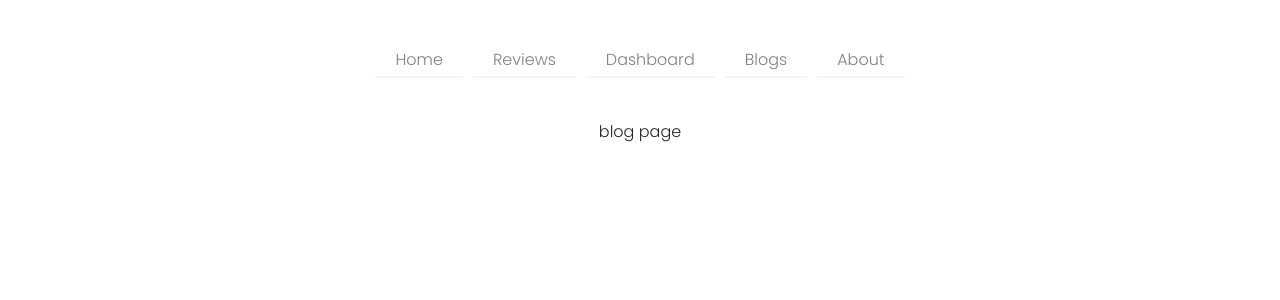
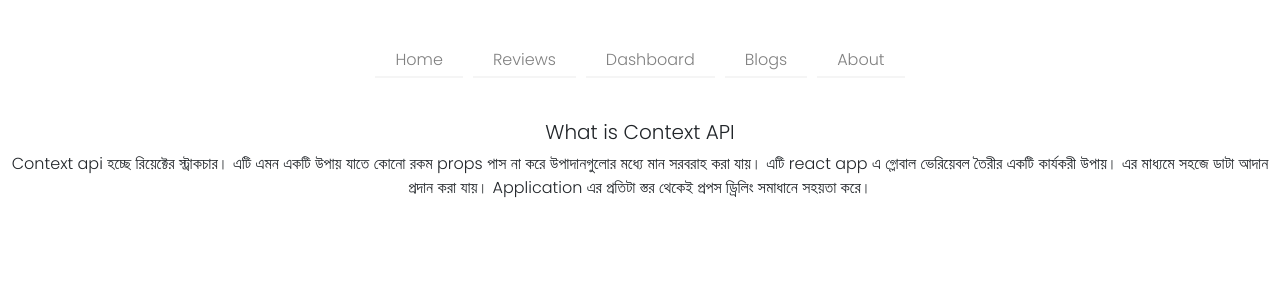
Before and after one commit to SunjatunRuna/product-analysis-website, a React (Create React App) app: page /blogs in a window 1280 px wide. Shown: the top 300 px of the page. Built offline with nearby package versions, Linux system fonts and the light colour scheme; a web font is replaced by a local one.

Commit message:
customer review update

```diff
--- a/src/components/Blogs/Blogs.js
+++ b/src/components/Blogs/Blogs.js
@@ -3,7 +3,12 @@ import React from 'react';
 const Blogs = () => {
     return (
         <div>
-            blog page
+            <h5>What is Context API</h5>
+            <p>Context api হচ্ছে রিয়েক্টের স্ট্রাকচার।
+                এটি এমন একটি উপায় যাতে কোনো রকম props পাস না করে উপাদানগুলোর মধ্যে মান সরবরাহ করা
+                 যায়। এটি react app এ গ্লোবাল ভেরিয়েবল তৈরীর একটি কার্যকরী উপায়।
+                 এর মাধ্যমে সহজে ডাটা আদান প্রদান করা যায়।
+                 Application এর প্রতিটা স্তর থেকেই প্রপস ড্রিলিং সমাধানে সহয়তা করে।</p>
         </div>
     );
 };
--- a/src/components/Home/Review/Review.js
+++ b/src/components/Home/Review/Review.js
@@ -4,7 +4,7 @@ import Cart from '../../Cart/Cart';
 
 const Review = () => {
     const [reviews, setReview] = useState([]);
-    let filterData = reviews.slice(0, 2)
+    let filterData = reviews.slice(0, 3)
     useEffect(() => {
         fetch("review.json")
             .then(res => res.json())
@@ -13,7 +13,7 @@ const Review = () => {
     return (
         <div className='my-5'>
             <h3 className='my-5 pt-5'>Customers Review</h3>
-            <div className='container row row-cols-lg-2 g-3'>
+            <div className='container row row-cols-lg-3 g-3'>
             {
                     filterData.map(review => (
                         <Cart key={review.id} review={review}></Cart>
```
